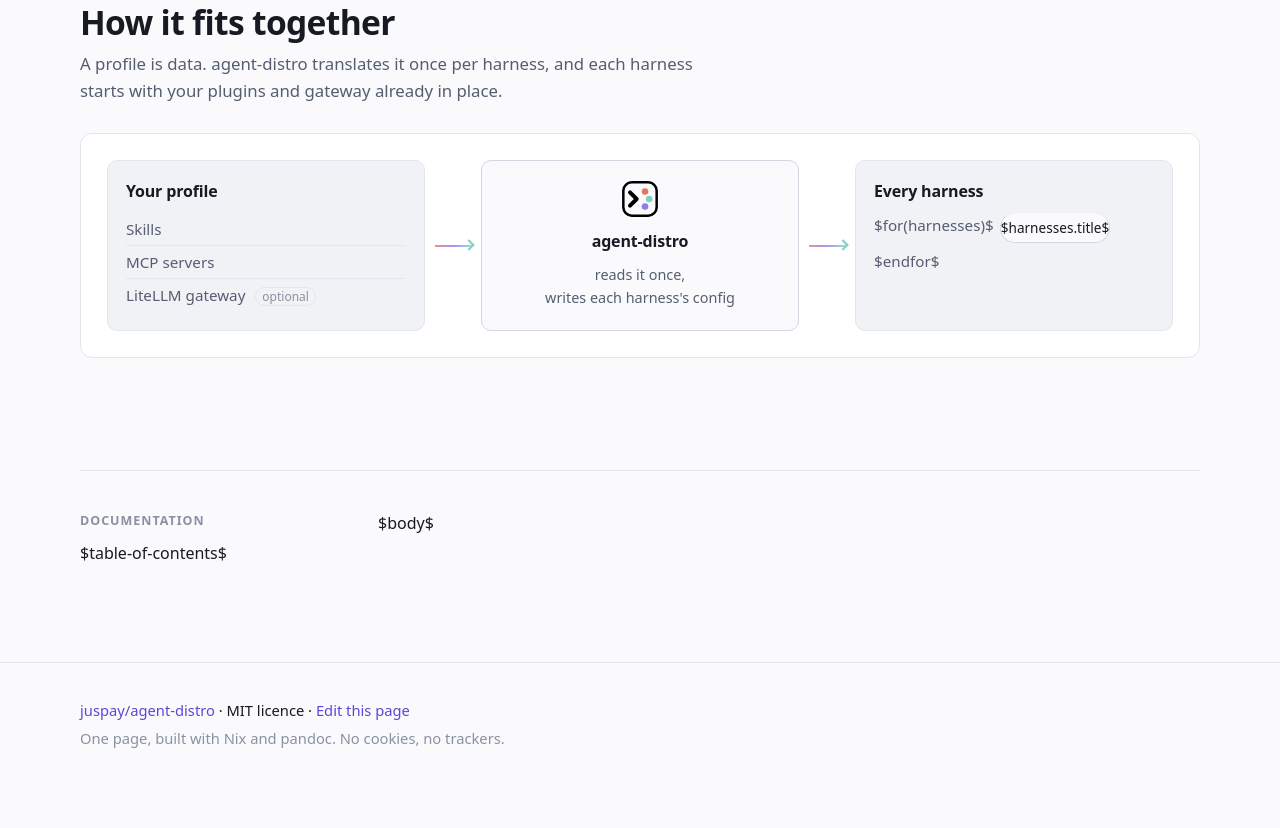
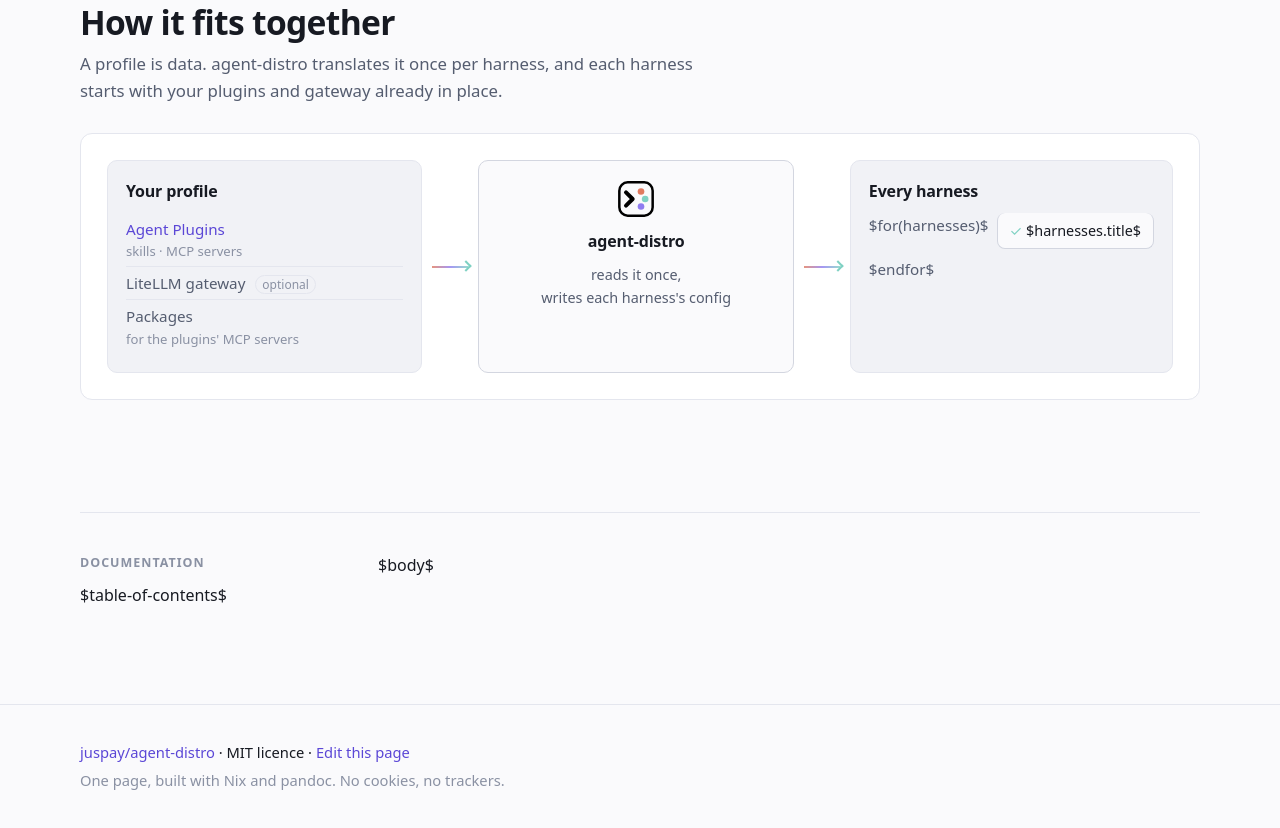
Before and after one commit to juspay/agent-distro, a plain HTML site: page doc/template.html in a window 1280 px wide. Shown: the part 2114-2942 px from the top of the page. Before the commit the page ends 2908 px from the top, so only its background shows below. Drawn offline with Linux system fonts and the light colour scheme.

Commit message:
fix(doc): name Agent Plugins in the diagram, and tidy its harness chips

```diff
--- a/doc/style.css
+++ b/doc/style.css
@@ -322,6 +322,7 @@ kbd {
 .flow-node ul li { padding: 4px 0; border-top: 1px solid var(--line); }
 .flow-node ul li:first-child { border-top: 0; }
 .flow-opt { font-size: .75rem; color: var(--text-3); margin-left: 6px; padding: 0 6px; border: 1px solid var(--line); border-radius: 999px; }
+.flow-sub { display: block; font-size: .82rem; color: var(--text-3); }
 .flow-core { text-align: center; background: var(--bg); border-color: var(--line-2); }
 .flow-core img { display: block; margin: 0 auto 10px; color: var(--text); }
 .flow-core p { margin: 0; color: var(--text-2); font-size: .9rem; }
@@ -336,11 +337,12 @@ kbd {
   border-top: 2px solid var(--teal); border-right: 2px solid var(--teal);
   transform: translateY(-50%) rotate(45deg);
 }
-.flow-chips { display: flex; flex-wrap: wrap; gap: 6px; }
-.flow-chips li {
-  padding: 3px 10px; border-radius: 999px; font-size: .85rem;
-  background: var(--bg); border: 1px solid var(--line-2); color: var(--text);
+.flow-node .flow-chips { display: grid; grid-template-columns: 1fr 1fr; gap: 8px; }
+.flow-node .flow-chips li {
+  padding: 6px 12px; border: 1px solid var(--line-2); border-top: 1px solid var(--line-2); border-radius: 8px;
+  font-size: .9rem; background: var(--bg); color: var(--text); white-space: nowrap;
 }
+.flow-node .flow-chips li::before { content: "✓ "; color: var(--teal); }
 @media (max-width: 820px) {
   .flow { grid-template-columns: 1fr; }
   .flow-arrow { height: 44px; }
--- a/doc/template.html
+++ b/doc/template.html
@@ -144,9 +144,9 @@
       <div class="flow-node flow-profile">
         <span class="flow-label">Your profile</span>
         <ul>
-          <li>Skills</li>
-          <li>MCP servers</li>
+          <li><a href="https://agent-plugins.org">Agent Plugins</a> <span class="flow-sub">skills · MCP servers</span></li>
           <li>LiteLLM gateway <span class="flow-opt">optional</span></li>
+          <li>Packages <span class="flow-sub">for the plugins' MCP servers</span></li>
         </ul>
       </div>
       <div class="flow-arrow" aria-hidden="true"></div>
```
